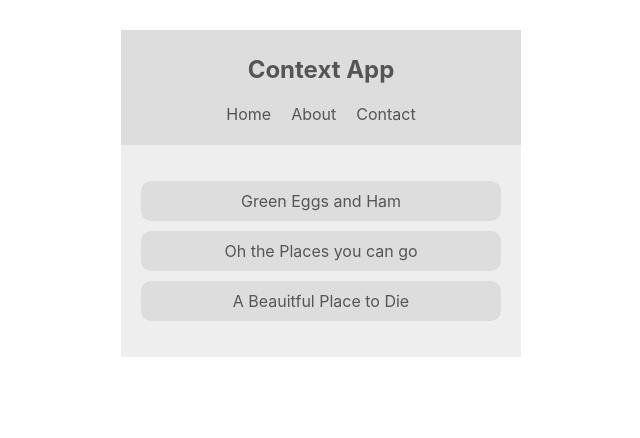
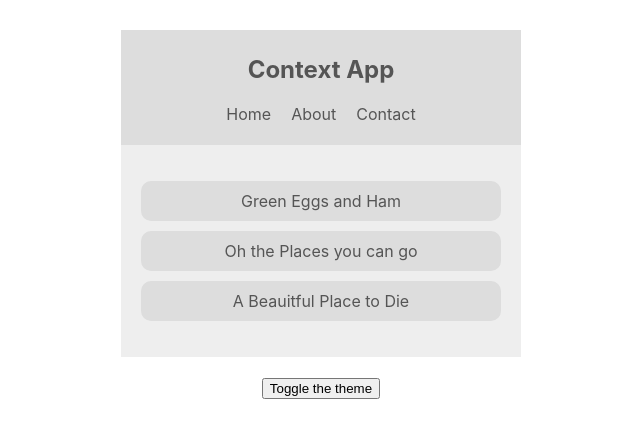
Before and after one commit to morancathy/react-context-practice, a React (Create React App) app: page / in a window 1280 px wide. Shown: the top 438 px of the page, without its empty margins (319-959 px from the left). Built offline with nearby package versions, Linux system fonts and the light colour scheme.

Commit message:
updating context with toggle button

```diff
--- a/src/App.js
+++ b/src/App.js
@@ -1,5 +1,6 @@
 import Booklist from "./components/Booklist";
 import Navbar from "./components/Navbar";
+import ThemeToggle from "./components/ThemeToggle";
 import ThemeContextProvider from "./contexts/ThemeContext";
 
 function App() {
@@ -8,6 +9,7 @@
       <ThemeContextProvider>
         <Navbar />
         <Booklist />
+        <ThemeToggle />
       </ThemeContextProvider>
     </div>
   );
--- a/src/components/Navbar.js
+++ b/src/components/Navbar.js
@@ -2,7 +2,6 @@
 import { ThemeContext } from "../contexts/ThemeContext";
 
 class Navbar extends Component {
-  // static contextType = ThemeContext;
   render() {
     return (
       <ThemeContext.Consumer>
--- /dev/null
+++ b/src/components/ThemeToggle.js
@@ -0,0 +1,12 @@
+import React, { Component } from "react";
+import { ThemeContext } from "../contexts/ThemeContext";
+
+class ThemeToggle extends React.Component {
+  static contextType = ThemeContext;
+  render() {
+    const { toggleTheme } = this.context;
+    return <button onClick={toggleTheme}>Toggle the theme</button>;
+  }
+}
+
+export default ThemeToggle;
--- a/src/contexts/ThemeContext.js
+++ b/src/contexts/ThemeContext.js
@@ -8,9 +8,16 @@
     light: { syntax: "#555", ui: "#ddd", bg: "#eee" },
     dark: { syntax: "#ddd", ui: "#333", bg: "#555" },
   };
+
+  toggleTheme = () => {
+    this.setState({ isLightTheme: !this.state.isLightTheme });
+  };
+
   render() {
     return (
-      <ThemeContext.Provider value={{ ...this.state }}>
+      <ThemeContext.Provider
+        value={{ ...this.state, toggleTheme: this.toggleTheme }}
+      >
         {this.props.children}
       </ThemeContext.Provider>
     );
```
